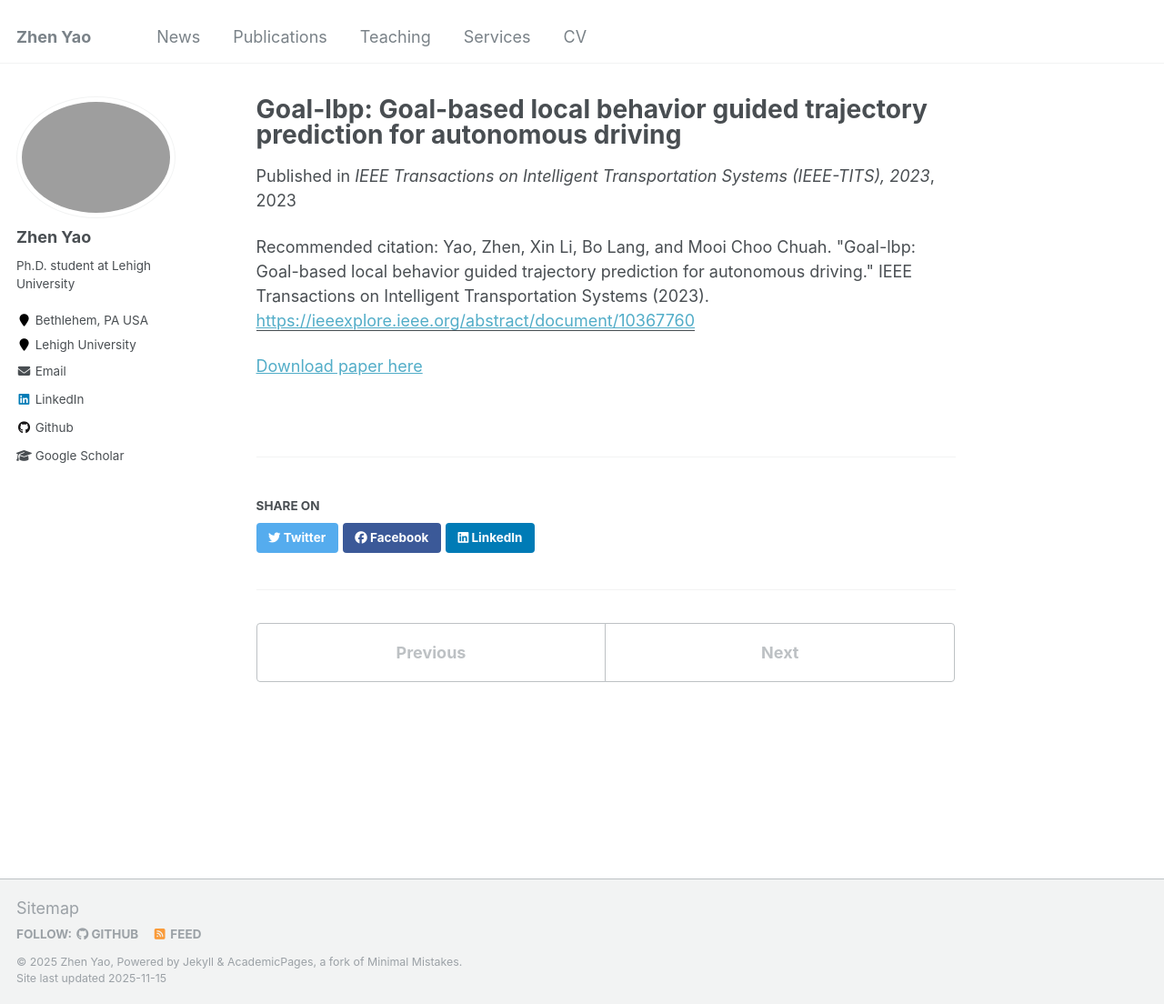
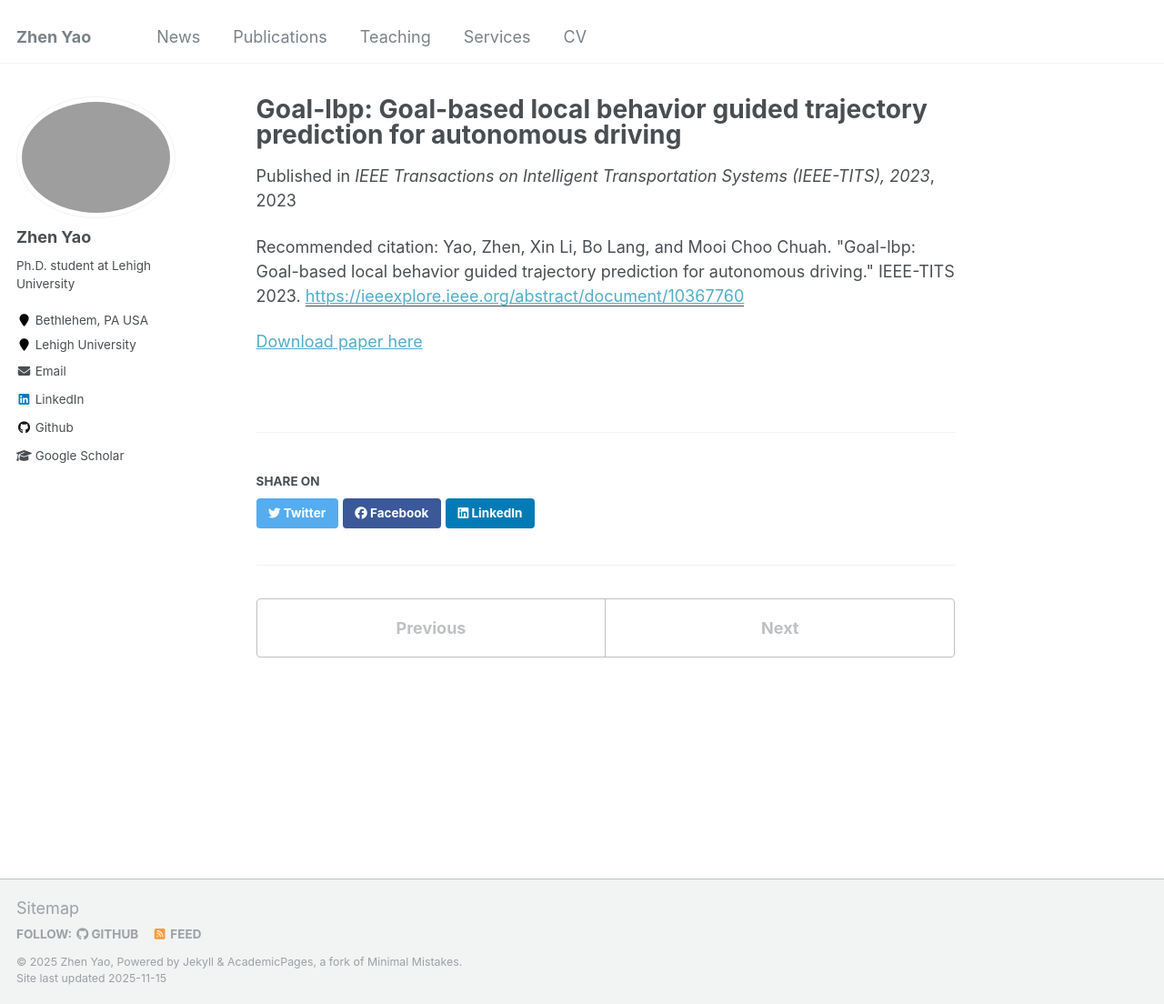
Before and after one commit to zyaocoder/zyaocoder.github.io, a Jekyll site: the page built from _publications/2023_tits_goallbp.md, in a window 1280 px wide and 1104 px high. Shown: the whole window at 91% size. Built offline with Jekyll 4.4.1, drawn with Linux system fonts in a browser that asks for light colours.

Commit message:
Update 2023_tits_goallbp.md

```diff
--- a/_publications/2023_tits_goallbp.md
+++ b/_publications/2023_tits_goallbp.md
@@ -7,7 +7,7 @@ venue: 'IEEE Transactions on Intelligent Transportation Systems (IEEE-TITS), 202
 paperurl: 'https://ieeexplore.ieee.org/abstract/document/10367760'
 biburl: '../files/tits2023.txt'
 authors: '<strong>Zhen Yao</strong>, Xin Li, Bo Lang, Mooi Choo Chuah'
-citation: 'Yao, Zhen, Xin Li, Bo Lang, and Mooi Choo Chuah. "Goal-lbp: Goal-based local behavior guided trajectory prediction for autonomous driving." IEEE Transactions on Intelligent Transportation Systems (2023).'
+citation: 'Yao, Zhen, Xin Li, Bo Lang, and Mooi Choo Chuah. "Goal-lbp: Goal-based local behavior guided trajectory prediction for autonomous driving." IEEE-TITS 2023.'
 image: '../images/2023_tits_goallbp.png'
 ---
 
```
